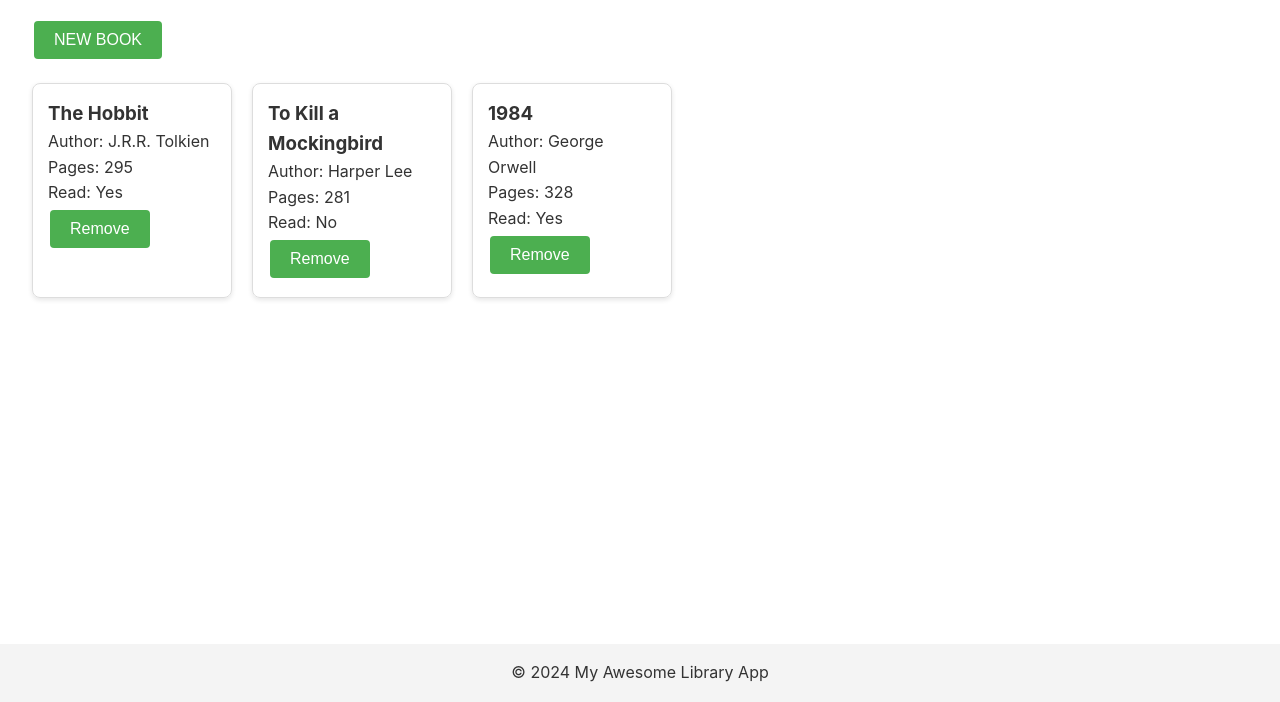
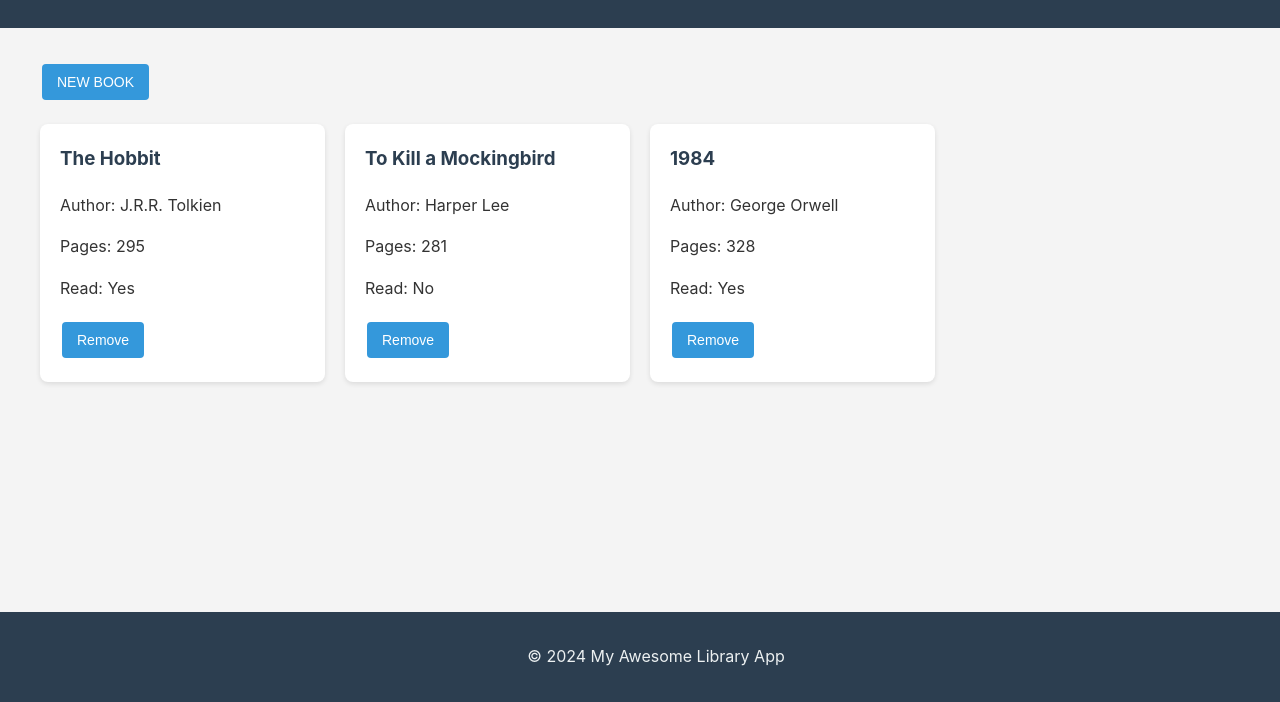
Before and after one commit to Vick606/project-library, a plain HTML site: page index.html in a window 1280 px wide. Shown: the part 98-800 px from the top of the page. Drawn offline with Linux system fonts and the light colour scheme.

Commit message:
Cleaned and updated the styles

```diff
--- a/styles.css
+++ b/styles.css
@@ -1,73 +1,91 @@
-
-* {
-    margin: 0;
-    padding: 0;
-    box-sizing: border-box;
-}
-
+/* General Styles */
 body {
     font-family: 'Inter', sans-serif;
     line-height: 1.6;
     color: #333;
+    background-color: #f4f4f4;
+    margin: 0;
+    padding: 0;
 }
 
+/* Header Styles */
 header {
-    background-color: #f4f4f4;
+    background-color: #2c3e50;
+    color: #ecf0f1;
     padding: 1rem;
     text-align: center;
 }
 
+/* Main Content Styles */
 main {
     padding: 2rem;
+    max-width: 1200px;
+    margin: 0 auto;
 }
 
-footer {
-    background-color: #f4f4f4;
-    text-align: center;
-    padding: 1rem;
-    position: fixed;
-    bottom: 0;
-    width: 100%;
-}
-
+/* Bookshelf Styles */
 #bookshelf {
-    display: flex;
-    flex-wrap: wrap;
+    display: grid;
+    grid-template-columns: repeat(auto-fill, minmax(250px, 1fr));
     gap: 20px;
     margin-top: 20px;
 }
 
+/* Book Card Styles */
 .book-card {
-    border: 1px solid #ddd;
+    background-color: #fff;
     border-radius: 8px;
-    padding: 15px;
-    width: 200px;
+    padding: 20px;
     box-shadow: 0 2px 5px rgba(0,0,0,0.1);
+    transition: transform 0.3s ease;
+}
+
+.book-card:hover {
+    transform: translateY(-5px);
 }
 
 .book-card h3 {
     margin-top: 0;
+    color: #2c3e50;
 }
 
+/* Button Styles */
 button {
-    background-color: #4CAF50;
+    background-color: #3498db;
     border: none;
     color: white;
-    padding: 10px 20px;
+    padding: 10px 15px;
     text-align: center;
     text-decoration: none;
     display: inline-block;
-    font-size: 16px;
+    font-size: 14px;
     margin: 4px 2px;
     cursor: pointer;
     border-radius: 4px;
+    transition: background-color 0.3s ease;
 }
 
 button:hover {
-    background-color: #45a049;
+    background-color: #2980b9;
 }
-/* ... (previous styles remain the same) ... */
 
+.remove-btn {
+    background-color: #e74c3c;
+}
+
+.remove-btn:hover {
+    background-color: #c0392b;
+}
+
+.toggle-read-btn {
+    background-color: #2ecc71;
+}
+
+.toggle-read-btn:hover {
+    background-color: #27ae60;
+}
+
+/* Dialog Styles */
 dialog {
     border: none;
     border-radius: 8px;
@@ -79,6 +97,7 @@ dialog::backdrop {
     background-color: rgba(0, 0, 0, 0.5);
 }
 
+/* Form Styles */
 form {
     display: flex;
     flex-direction: column;
@@ -95,3 +114,14 @@ input[type="number"] {
     border: 1px solid #ddd;
     border-radius: 4px;
 }
+
+/* Footer Styles */
+footer {
+    background-color: #2c3e50;
+    color: #ecf0f1;
+    text-align: center;
+    padding: 1rem;
+    position: fixed;
+    bottom: 0;
+    width: 100%;
+}
```
